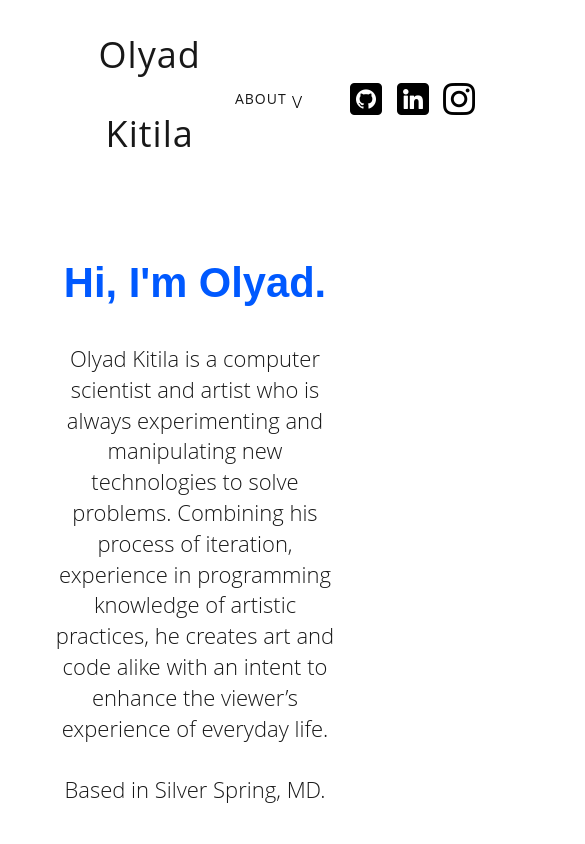
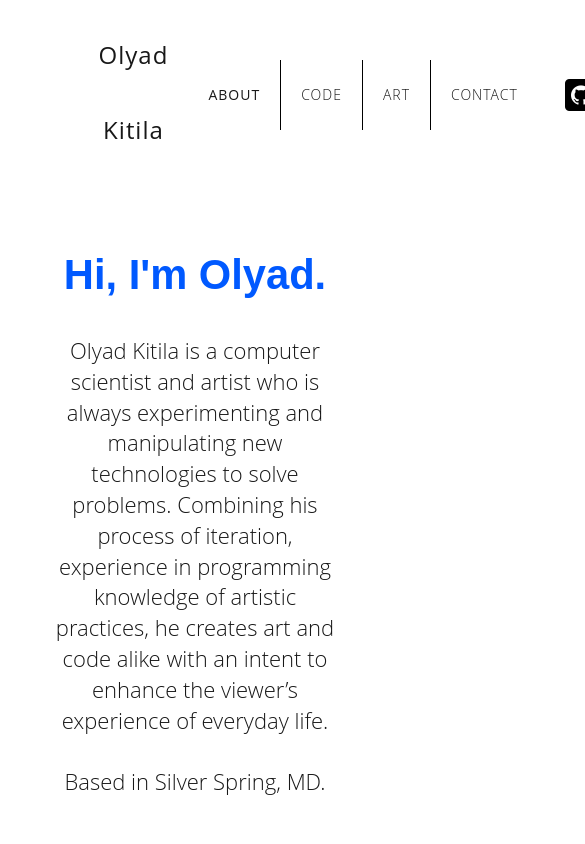
Before and after one commit to thymetime/Module-12-React, a React (Vite) app in the folder Portfolio/: page / in a window 390 px wide. Shown: the top 844 px of the page, 585 px wide, since content can reach past the window. Built offline with nearby package versions, Linux system fonts and the light colour scheme.

Commit message:
mobile nav display responsivity synergism

```diff
--- a/Portfolio/src/Nav.css
+++ b/Portfolio/src/Nav.css
@@ -85,7 +85,6 @@ override bootstrap CSS rules with the same name
   align-items: center;
   justify-content: space-between;
   list-style: none;
-  padding: 0 14px;
   text-align: center;
 }
 
@@ -97,7 +96,7 @@ override bootstrap CSS rules with the same name
   font-size: 15px;
   font-weight: 500; */
 }
-.nav-link.active {
+.nav-link {
     font-size: 1.4rem;
 }
 
@@ -129,12 +128,11 @@ override bootstrap CSS rules with the same name
   top: 70px;
   left: 0;
   line-height: 40px;
-  background: #3E8DA8;
   box-shadow: 0 1px 2px rgba(0, 0, 0, 0.2);
   border-radius: 0 0 4px 4px;
   display: none;
   z-index: 2;
-  padding: none;
+  padding: 0;
 }
 #nav-dropdown li:hover .nav-dropdown_sub-menu {
   display: block;
@@ -151,8 +149,22 @@ override bootstrap CSS rules with the same name
   font-weight: 500; */
 }
 
-/*
 
+@media (max-width:845px){
+    #nav-dropdown {
+        display: none;
+    }
+
+    .nav-tabs_custom {
+        display: flex;
+    }
+
+    #nav-logo {
+        font-size: 2.4rem;
+    }
+
+
+}
 
 
 
--- a/Portfolio/src/components/NavTabs.jsx
+++ b/Portfolio/src/components/NavTabs.jsx
@@ -35,7 +35,7 @@ function NavTabs() {
               to="/"
               className={currentPage === '/' ? 'nav-link active' : 'nav-link'}
             >
-              ABOUT
+              {currentPage}
             </Link>
             <span class='bx bxs-chevron-down htmlcss-arrow arrow  '>v</span>
             {/* nav-dropdown_sub-menu = "htmlCss-sub-menu sub-menu"> */}
```
